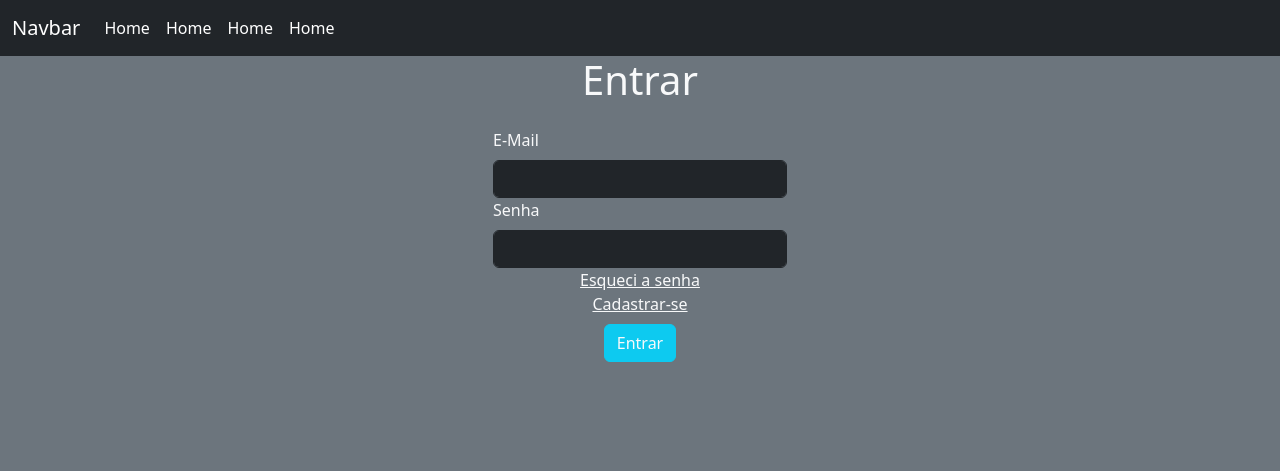
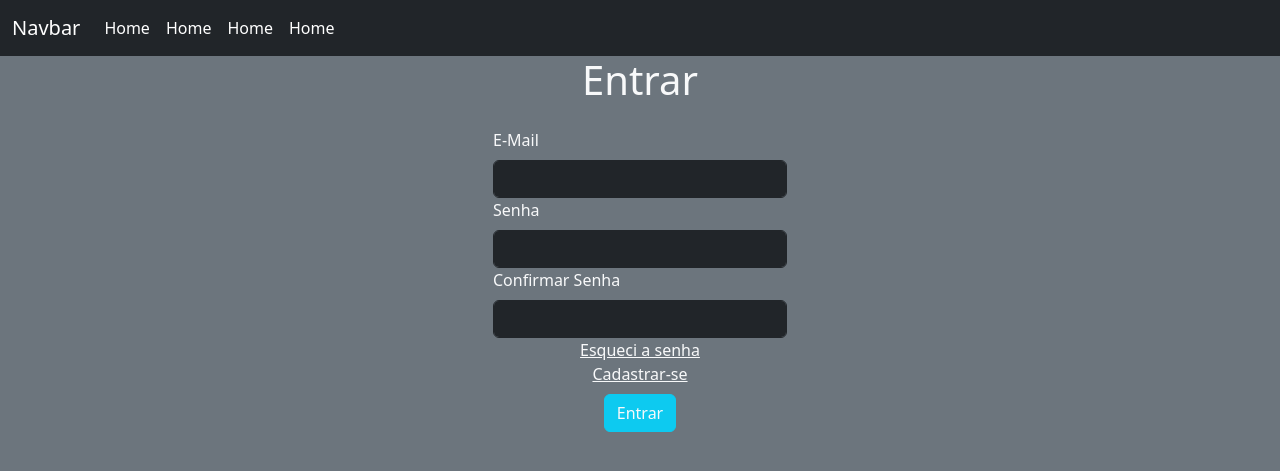
Before and after one commit to guidionisio5/blocknote, a PHP site: page / in a window 1280 px wide. Shown: the top 471 px of the page. Run offline with PHP 8.4, Linux system fonts and the light colour scheme; some libraries are stand-ins or nearby versions.

Commit message:
login finalizado

```diff
--- a/assets/js/script.js
+++ b/assets/js/script.js
@@ -2,7 +2,7 @@
 const cadastrarUsuarios = () =>{
 
     // captura todo formulário e cria um formData
-    let dados = new FormData($('#form-usuarios')[0]);
+    let dados = new FormData($('#cadastro-usuarios')[0]);
 
     // envio e recebimento de dados
     const result = fetch('backend/_cadastrar_usuario.php',{
@@ -21,6 +21,35 @@ const cadastrarUsuarios = () =>{
         })
 
     })
+}
+// final da função adcionar usuarios
 
 
+
+// função login usuarios
+const loginUsuarios = () =>{
+
+  let dados = new FormData($('#login-usuarios')[0]);
+
+  const result = fetch('backend/_login.php',{
+    method: 'POST',
+    body: dados
+  })
+  .then((response=>response.json()))
+  .then((result)=>{
+    Swal.fire({
+      icon: result.retorno == 'ok' ? 'success' : 'error',
+      title: 'Atenção',
+      text: result.mensagem,
+      showConfiirmButton: false,
+      timer: 5000
+    })
+  })
 }
+
+
+
+
+
+
+// final função login usuarios
--- a/cadastro_usuario.php
+++ b/cadastro_usuario.php
@@ -27,7 +27,7 @@
         </div>
 
         <div>
-            <form class="p-3 text-light" id="form-usuarios" action="backend/_cadastrar_usuario.php" method="post" enctype="multipart/form-data">
+            <form class="p-3 text-light" id="cadastro-usuarios" enctype="multipart/form-data">
                 <div class="row justify-content-md-center">
                     <div class="col-2">
                         <label class="form-label" for="nome">Nome</label>
--- a/index.php
+++ b/index.php
@@ -27,18 +27,25 @@
         </div>
 
         <div>
-            <form class="p-3 text-light" action="login.php">
+            <form class="p-3 text-light" id="login-usuarios">
                 <div class="row justify-content-md-center">
                     <div class="col-3">
-                        <label class="form-label" for="nome">E-Mail</label>
-                        <input class="form-control bg-dark border-dark" type="mail" name="email" id="email">
+                        <label class="form-label" for="email">E-Mail</label>
+                        <input class="form-control bg-dark border-dark text-light" type="mail" name="email" id="email">
                     </div>
                 </div>
 
                 <div class="row justify-content-md-center">
                     <div class="col-3">
-                        <label class="form-label" for="email">Senha</label>
-                        <input class="form-control bg-dark border-dark" type="password" name="senha" id="senha">
+                        <label class="form-label" for="senha">Senha</label>
+                        <input class="form-control bg-dark border-dark text-light" type="password" name="senha" id="senha">
+                    </div>
+                </div>
+
+                <div class="row justify-content-md-center">
+                    <div class="col-3">
+                        <label class="form-label" for="confirmar_senha">Confirmar Senha</label>
+                        <input class="form-control bg-dark border-dark text-light" type="password" name="confirmar_senha" id="confirmar_senha">
                     </div>
                 </div>
 
@@ -51,7 +58,7 @@
                 </div>
 
                 <div class="text-center">
-                    <button class="btn btn-info text-light mt-2" type="submit">Entrar</button>
+                    <button class="btn btn-info text-light mt-2" type="button" onclick="loginUsuarios()">Entrar</button>
                 </div>
 
             </form>
```
Also changed, not shown: backend/_login.php (+26 -14 lines).
